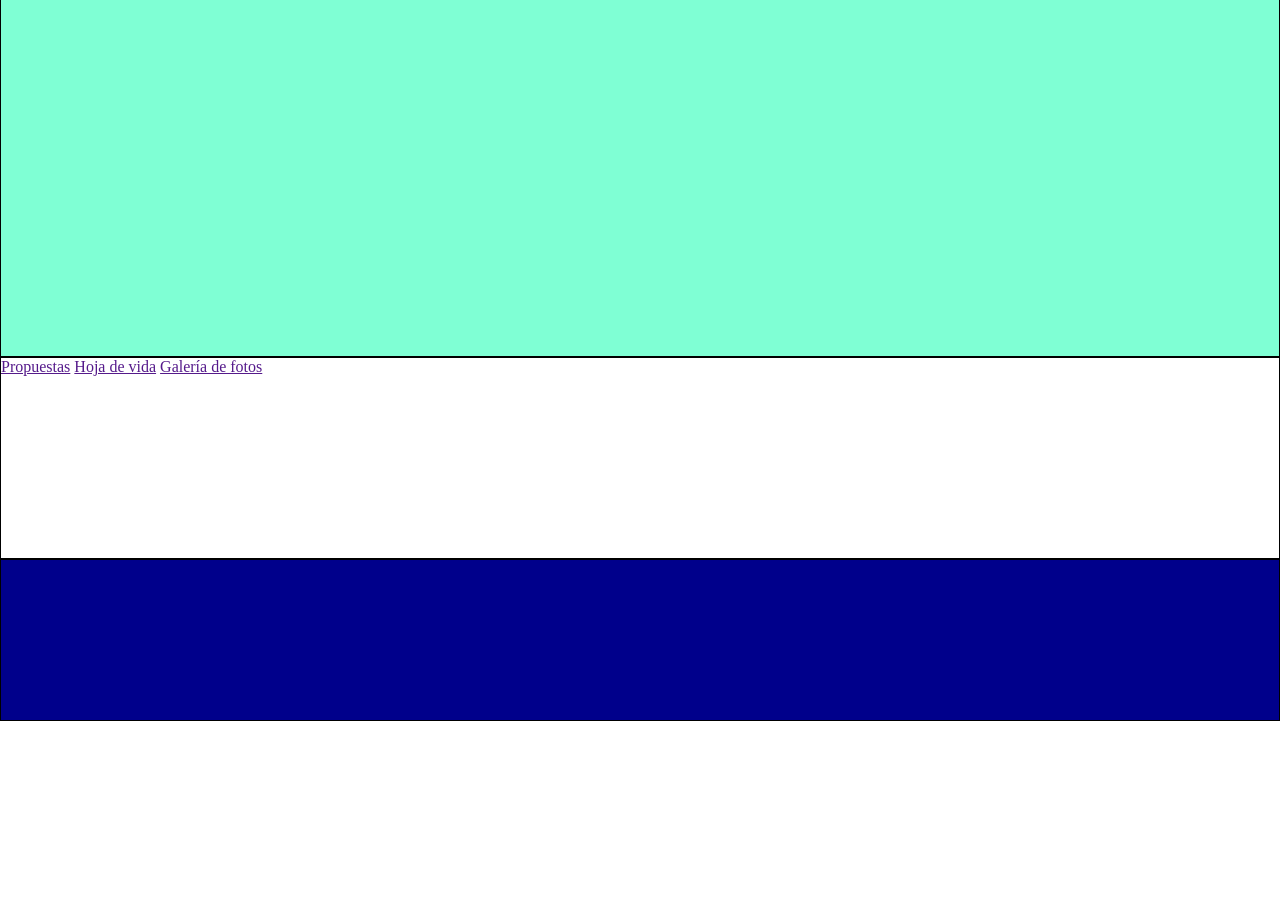
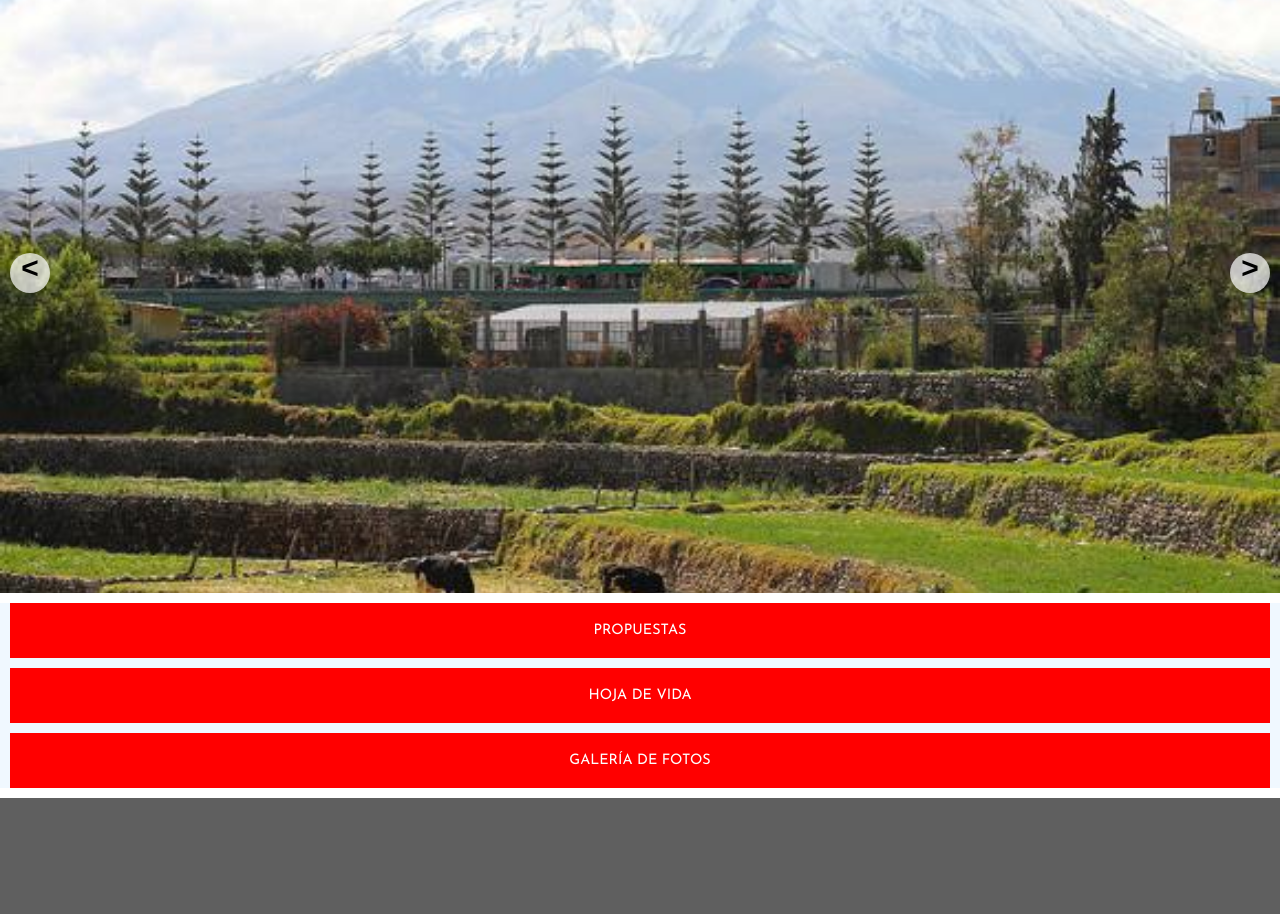
Before and after one commit to luisemorav/fv-ptoject, a plain HTML site: page index.html in a window 1280 px wide. Shown: the part 87-1001 px from the top of the page. Before the commit the page ends 808 px from the top, so only its background shows below. Drawn offline with Linux system fonts and the light colour scheme.

Commit message:
Slider auto terminado, pendiente estilización

```diff
--- a/index.html
+++ b/index.html
@@ -6,24 +6,64 @@
     <meta name="viewport" content="width=device-width, initial-scale=1.0" />
     <title>Franklin Valdivia - Alcalde de Paucarpata</title>
     <link rel="stylesheet" href="./styles/index.css" />
+    <link rel="preconnect" href="https://fonts.googleapis.com" />
+    <link rel="preconnect" href="https://fonts.gstatic.com" crossorigin />
+    <link
+      href="https://fonts.googleapis.com/css2?family=Josefin+Sans:ital,wght@0,300;0,400;0,700;1,300;1,400;1,700&display=swap"
+      rel="stylesheet"
+    />
   </head>
   <body>
     <header>
-        <nav>
-            <img class="Icon" src="./images/FA-logo.png" alt="">
-        </nav>
+      <nav>
+        <img class="Icon" src="./images/FA-logo.png" alt="" />
+      </nav>
     </header>
-    <div class="Slider">
+    <div class="SliderContainer">
+      <div class="slider" id="slider">
+        <div class="slider__section img_container">
+          <img
+            src="./images/Sample_Slider_1.jpg"
+            alt=""
+            srcset=""
+            class="slider__img"
+          />
+        </div>
+        <div class="slider__section img_container">
+          <img
+            src="./images/Sample_Slider_2.jpg"
+            alt=""
+            srcset=""
+            class="slider__img"
+          />
+        </div>
+        <div class="slider__section img_container">
+          <img
+            src="./images/Sample_Slider_3.jpg"
+            alt=""
+            srcset=""
+            class="slider__img"
+          />
+        </div>
+        <div class="slider__section img_container">
+          <img
+            src="./images/Sample_Slider_4.jpg"
+            alt=""
+            srcset=""
+            class="slider__img"
+          />
+        </div>
+      </div>
 
+      <div class="slider__btn slider__btn--right" id="btn-right">></div>
+      <div class="slider__btn slider__btn--left" id="btn-left"><</div>
     </div>
     <div class="Miniatures">
-        <a href="">Propuestas</a>
-        <a href="">Hoja de vida</a>
-        <a href="">Galería de fotos</a>
+      <a class="primaryButton" href="">PROPUESTAS</a>
+      <a class="primaryButton" href="">HOJA DE VIDA</a>
+      <a class="primaryButton" href="">GALERÍA DE FOTOS</a>
     </div>
-    <footer>
-
-    </footer>
+    <footer></footer>
   </body>
   <script src="./js/index.js"></script>
 </html>
--- a/js/index.js
+++ b/js/index.js
@@ -0,0 +1,44 @@
+const slider = document.querySelector("#slider");
+let sliderSection = document.querySelectorAll(".slider__section");
+let sliderSectionLast = sliderSection[sliderSection.length - 1];
+
+const btnLeft = document.querySelector("#btn-left");
+const btnRight = document.querySelector("#btn-right");
+
+slider.insertAdjacentElement('afterbegin', sliderSectionLast);
+
+function Next() {
+  let sliderSectionFirst = document.querySelectorAll(".slider__section")[0];
+  slider.style.marginLeft = "-200%";
+  slider.style.transition = "all 0.5s";
+  setTimeout(function () {
+    slider.style.transition = "none";
+    slider.insertAdjacentElement('beforeend', sliderSectionFirst);
+    slider.style.marginLeft = "-100%";
+  }, 500);
+}
+
+function Prev() {
+let sliderSection = document.querySelectorAll(".slider__section");
+let sliderSectionLast = sliderSection[sliderSection.length - 1];
+  slider.style.marginLeft = "0";
+  slider.style.transition = "all 0.5s";
+  setTimeout(function () {
+    slider.style.transition = "none";
+    slider.insertAdjacentElement('afterbegin', sliderSectionLast);
+    slider.style.marginLeft = "-100%";
+  }, 500);
+
+}
+
+btnRight.addEventListener("click", function () {
+  Next();
+});
+
+btnLeft.addEventListener("click", function () {
+  Prev();
+});
+
+setInterval(function(){
+    Next();
+}, 4000);
--- a/styles/index.css
+++ b/styles/index.css
@@ -2,10 +2,6 @@ body {
     margin: 0;
     padding: 0;
     height: 100vh;
-}
-
-div, header, footer {
-    border: solid 1px;
 }
 
 /* Header Styles */
@@ -18,19 +14,97 @@ nav {
     width: 70px;
 }
 
-/* Slider Styles */
-.Slider {
-    background-color: aquamarine;
+/*--------------------- Slider Styles -------------------*/
+
+.SliderContainer {
+    background-color: rgb(255, 255, 255);
     height: 50%;
+    width: 100%;
+    overflow: hidden;
+    position: relative;
+    display: flex;
+}
+
+.slider {
+    display: flex;
+    width: 400%;
+    height: 100%;
+    margin-left: -100%;
+}
+
+.slider__section {
+    display: flex;
+}
+
+.img_container {
+    width: 100%;
+    height: 100%;
+    overflow: hidden;
+}
+
+.slider__img {
+    display: block;
+    width: 100vw;
+    object-fit: cover;
+}
+
+.slider__btn {
+    position: absolute;
+    width: 40px;
+    height: 40px;
+    background: rgba(255, 255, 255, 0.7);
+    top: 50%;
+    transform: translateY(-50%);
+    font-size: 30px;
+    font-weight: bold;
+    font-family: monospace;
+    text-align: center;
+    border-radius: 50%;
+    cursor: pointer;
+}
+
+.slider__btn:hover {
+    background: #fff;
+}
+
+.slider__btn--left {
+    left: 10px;
+}
+
+.slider__btn--right {
+    right: 10px;
 }
 
 /* Miniatures Styles */
 .Miniatures {
-    height: 25%;
+    background-color: aliceblue;
+}
+
+.primaryButton {
+    background-color: red;
+    color: white;
+    font-family: 'Josefin Sans', sans-serif;
+    font-size: 0.9em;
+    font-weight: 400;
+    text-decoration: none;
+    text-align: center;
+    padding-block: 20px;
+    display: block;
+    margin: 10px;
 }
 
 /* Footer Styles */
 footer {
-    background-color: darkblue;
+    background-color: rgb(95, 95, 95);
     height: 20%;
 }
+
+@media (min-width: 500px) {
+
+/* Slider Styles */
+.SliderContainer {
+    height: 80%;
+}
+
+
+}
```
Also changed, not shown: images/Sample_Slider_1.jpg (added), images/Sample_Slider_2.jpg (added), images/Sample_Slider_3.jpg (added), images/Sample_Slider_4.jpg (added).
